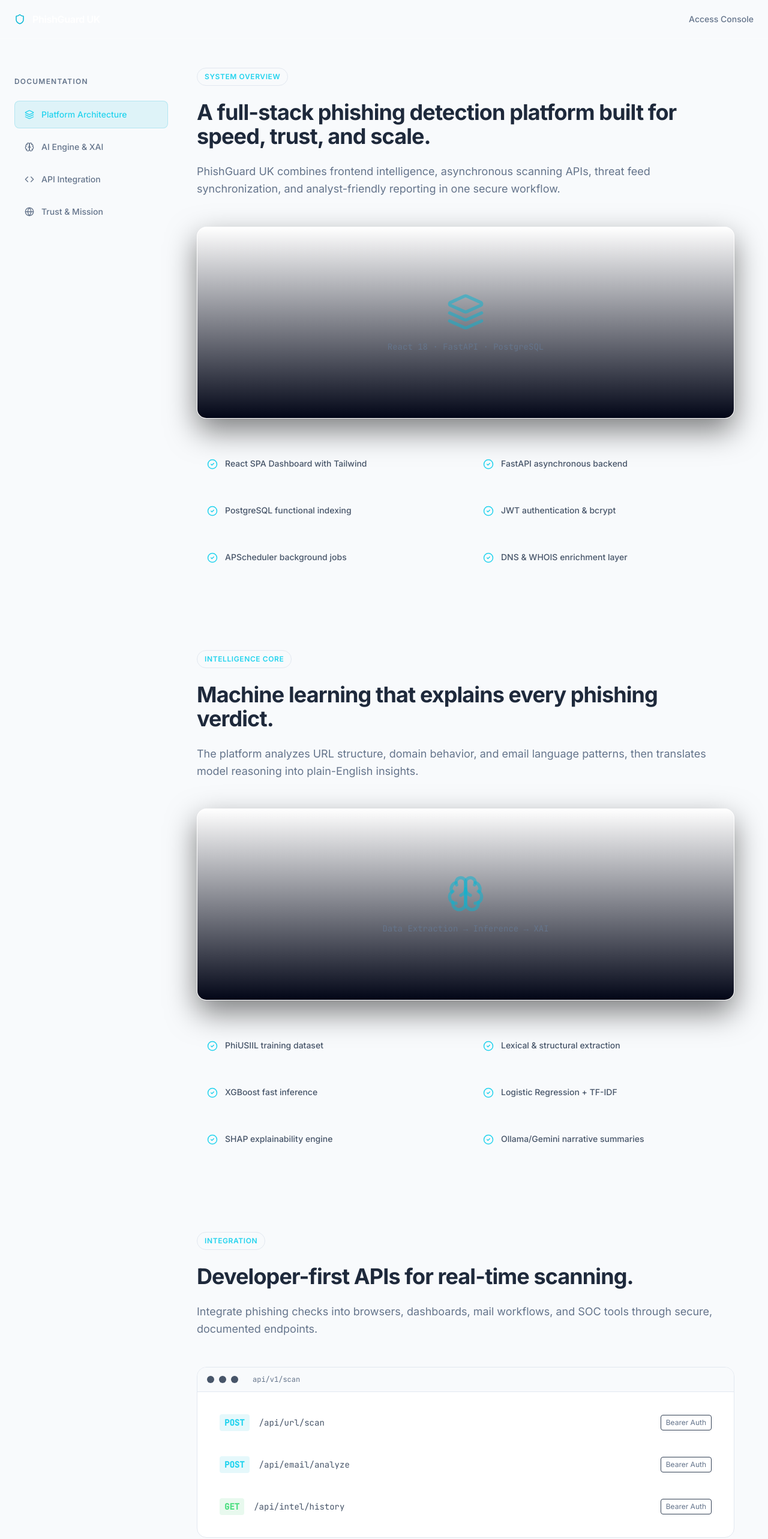
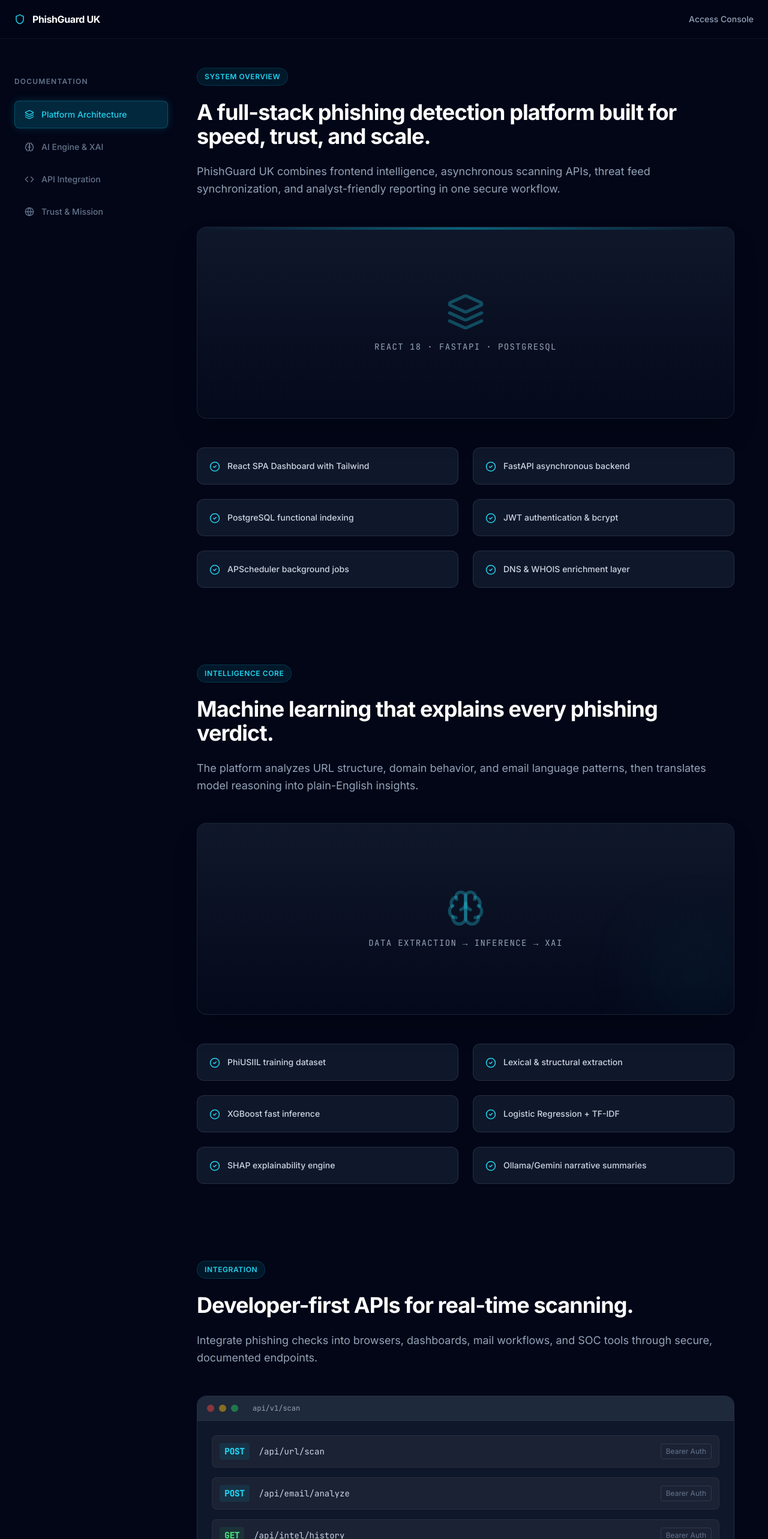
Before and after one commit to dilsara-sandun/Phishiigaurd-Uk, a React (Vite) app in the folder frontend/: page /platform in a window 1280 px wide. Shown: the top 2566 px of the page at 60% size. Built offline with nearby package versions, Linux system fonts and the light colour scheme.

Commit message:
style: update Platform page to darkblue/white theme and fix backend dependencies

```diff
--- a/frontend/src/pages/PlatformPage.jsx
+++ b/frontend/src/pages/PlatformPage.jsx
@@ -33,17 +33,17 @@
   };
 
   return (
-    <div className="min-h-screen bg-slate-50 text-slate-600 font-sans selection:bg-brand-500/30">
+    <div className="min-h-screen bg-[#020617] text-slate-300 font-sans selection:bg-brand-500/30">
 
       {/* Navbar (Simplified for secondary page) */}
-      <nav className="sticky top-0 z-50 w-full backdrop-blur-xl bg-slate-50/90 border-b border-white/5">
+      <nav className="sticky top-0 z-50 w-full backdrop-blur-xl bg-[#020617]/80 border-b border-white/5">
         <div className="max-w-7xl mx-auto px-6 h-16 flex items-center justify-between">
           <Link to="/" className="flex items-center gap-3">
-            <Shield size={18} className="text-brand-500" />
+            <Shield size={18} className="text-brand-400" />
             <span className="text-white font-bold tracking-tight">PhishGuard UK</span>
           </Link>
           <div className="flex items-center gap-4">
-            <Link to="/login" className="text-sm font-medium text-slate-500 hover:text-slate-800 transition-colors">Access Console</Link>
+            <Link to="/login" className="text-sm font-medium text-slate-400 hover:text-white transition-colors">Access Console</Link>
           </div>
         </div>
       </nav>
@@ -66,8 +66,8 @@
                   onClick={() => scrollTo(id)}
                   className={`flex items-center gap-3 px-4 py-3 rounded-lg text-sm font-medium transition-all text-left ${
                     activeSection === id
-                      ? 'bg-brand-500/10 text-brand-400 border border-brand-500/20'
-                      : 'text-slate-500 hover:text-slate-800 hover:bg-white/5 border border-transparent'
+                      ? 'bg-brand-500/20 text-brand-400 border border-brand-500/30 shadow-[0_0_15px_rgba(6,182,212,0.2)]'
+                      : 'text-slate-500 hover:text-white hover:bg-white/5 border border-transparent'
                   }`}
                 >
                   <Icon size={16} className={activeSection === id ? 'text-brand-400' : 'text-slate-500'} />
@@ -83,22 +83,22 @@
 
           {/* Platform Section */}
           <section id="platform" className="scroll-mt-32">
-            <div className="inline-flex items-center gap-2 px-3 py-1.5 rounded-full bg-white/5 border border-slate-200 mb-6">
+            <div className="inline-flex items-center gap-2 px-3 py-1.5 rounded-full bg-brand-500/10 border border-brand-500/20 mb-6">
               <span className="text-brand-400 text-xs font-semibold uppercase tracking-wider">System Overview</span>
             </div>
-            <h1 className="text-4xl font-extrabold text-slate-800 tracking-tight mb-6">
+            <h1 className="text-4xl font-extrabold text-white tracking-tight mb-6">
               A full-stack phishing detection platform built for speed, trust, and scale.
             </h1>
-            <p className="text-lg text-slate-500 mb-12 leading-relaxed">
+            <p className="text-lg text-slate-400 mb-12 leading-relaxed">
               PhishGuard UK combines frontend intelligence, asynchronous scanning APIs, threat feed synchronization, and analyst-friendly reporting in one secure workflow.
             </p>
 
             {/* Diagram Placeholder */}
-            <div className="w-full h-80 bg-white border border-white/5 rounded-2xl mb-12 flex flex-col items-center justify-center shadow-[0_20px_50px_rgba(0,0,0,0.5)] relative overflow-hidden">
-               {/* <img src="/platform-stack.png" alt="Architecture Stack" className="absolute inset-0 w-full h-full object-cover opacity-80" /> */}
-               <div className="absolute inset-0 bg-gradient-to-t from-midnight-900 to-transparent" />
-               <Layers size={64} className="text-brand-500/50 mb-4 relative z-10" />
-               <span className="text-slate-500 font-mono text-sm relative z-10">React 18 &middot; FastAPI &middot; PostgreSQL</span>
+            <div className="w-full h-80 bg-[#0f172a] border border-white/5 rounded-2xl mb-12 flex flex-col items-center justify-center shadow-2xl relative overflow-hidden group">
+               <div className="absolute inset-0 bg-gradient-to-t from-[#020617] to-transparent opacity-80" />
+               <div className="absolute top-0 left-0 w-full h-1 bg-gradient-to-r from-transparent via-brand-500/50 to-transparent animate-pulse" />
+               <Layers size={64} className="text-brand-400/30 mb-4 relative z-10 group-hover:scale-110 transition-transform duration-500" />
+               <span className="text-slate-400 font-mono text-sm relative z-10 tracking-widest uppercase">React 18 &middot; FastAPI &middot; PostgreSQL</span>
             </div>
 
             <div className="grid sm:grid-cols-2 gap-6">
@@ -110,9 +110,9 @@
                 "APScheduler background jobs",
                 "DNS & WHOIS enrichment layer"
               ].map((feature, i) => (
-                <div key={i} className="flex items-start gap-3 bg-slate-50 border border-white/5 p-4 rounded-xl">
+                <div key={i} className="flex items-start gap-3 bg-[#0f172a] border border-white/10 p-5 rounded-xl hover:bg-brand-500/5 transition-colors">
                   <CheckCircle2 size={18} className="text-brand-400 flex-shrink-0 mt-0.5" />
-                  <span className="text-sm text-slate-600 font-medium">{feature}</span>
+                  <span className="text-sm text-slate-300 font-medium">{feature}</span>
                 </div>
               ))}
             </div>
@@ -120,21 +120,21 @@
 
           {/* AI Engine Section */}
           <section id="ai-engine" className="scroll-mt-32">
-            <div className="inline-flex items-center gap-2 px-3 py-1.5 rounded-full bg-white/5 border border-slate-200 mb-6">
+            <div className="inline-flex items-center gap-2 px-3 py-1.5 rounded-full bg-brand-500/10 border border-brand-500/20 mb-6">
               <span className="text-brand-400 text-xs font-semibold uppercase tracking-wider">Intelligence Core</span>
             </div>
-            <h2 className="text-4xl font-extrabold text-slate-800 tracking-tight mb-6">
+            <h2 className="text-4xl font-extrabold text-white tracking-tight mb-6">
               Machine learning that explains every phishing verdict.
             </h2>
-            <p className="text-lg text-slate-500 mb-12 leading-relaxed">
+            <p className="text-lg text-slate-400 mb-12 leading-relaxed">
               The platform analyzes URL structure, domain behavior, and email language patterns, then translates model reasoning into plain-English insights.
             </p>
 
-            <div className="w-full h-80 bg-white border border-white/5 rounded-2xl mb-12 flex flex-col items-center justify-center shadow-[0_20px_50px_rgba(0,0,0,0.5)] relative overflow-hidden">
-               {/* <img src="/ai-pipeline.png" alt="AI Pipeline" className="absolute inset-0 w-full h-full object-cover opacity-80" /> */}
-               <div className="absolute inset-0 bg-gradient-to-t from-midnight-900 to-transparent" />
-               <Brain size={64} className="text-brand-500/50 mb-4 relative z-10" />
-               <span className="text-slate-500 font-mono text-sm relative z-10">Data Extraction &rarr; Inference &rarr; XAI</span>
+            <div className="w-full h-80 bg-[#0f172a] border border-white/5 rounded-2xl mb-12 flex flex-col items-center justify-center shadow-2xl relative overflow-hidden group">
+               <div className="absolute inset-0 bg-gradient-to-t from-[#020617] to-transparent opacity-80" />
+               <div className="absolute bottom-0 right-0 w-32 h-32 bg-brand-500/10 blur-3xl rounded-full" />
+               <Brain size={64} className="text-brand-400/30 mb-4 relative z-10 group-hover:rotate-12 transition-transform duration-500" />
+               <span className="text-slate-400 font-mono text-sm relative z-10 tracking-widest uppercase">Data Extraction &rarr; Inference &rarr; XAI</span>
             </div>
 
             <div className="grid sm:grid-cols-2 gap-6">
@@ -146,9 +146,9 @@
                 "SHAP explainability engine",
                 "Ollama/Gemini narrative summaries"
               ].map((feature, i) => (
-                <div key={i} className="flex items-start gap-3 bg-slate-50 border border-white/5 p-4 rounded-xl">
+                <div key={i} className="flex items-start gap-3 bg-[#0f172a] border border-white/10 p-5 rounded-xl hover:bg-brand-500/5 transition-colors">
                   <CheckCircle2 size={18} className="text-brand-400 flex-shrink-0 mt-0.5" />
-                  <span className="text-sm text-slate-600 font-medium">{feature}</span>
+                  <span className="text-sm text-slate-300 font-medium">{feature}</span>
                 </div>
               ))}
             </div>
@@ -156,39 +156,39 @@
 
           {/* API Docs Section */}
           <section id="api-docs" className="scroll-mt-32">
-            <div className="inline-flex items-center gap-2 px-3 py-1.5 rounded-full bg-white/5 border border-slate-200 mb-6">
+            <div className="inline-flex items-center gap-2 px-3 py-1.5 rounded-full bg-brand-500/10 border border-brand-500/20 mb-6">
               <span className="text-brand-400 text-xs font-semibold uppercase tracking-wider">Integration</span>
             </div>
-            <h2 className="text-4xl font-extrabold text-slate-800 tracking-tight mb-6">
+            <h2 className="text-4xl font-extrabold text-white tracking-tight mb-6">
               Developer-first APIs for real-time scanning.
             </h2>
-            <p className="text-lg text-slate-500 mb-12 leading-relaxed">
+            <p className="text-lg text-slate-400 mb-12 leading-relaxed">
               Integrate phishing checks into browsers, dashboards, mail workflows, and SOC tools through secure, documented endpoints.
             </p>
 
-            <div className="bg-white border border-slate-200 rounded-2xl overflow-hidden mb-12">
-              <div className="bg-slate-50 border-b border-slate-200 px-4 py-3 flex items-center gap-2">
-                <div className="w-3 h-3 rounded-full bg-slate-600" />
-                <div className="w-3 h-3 rounded-full bg-slate-600" />
-                <div className="w-3 h-3 rounded-full bg-slate-600" />
-                <span className="ml-4 text-xs font-mono text-slate-500">api/v1/scan</span>
+            <div className="bg-[#0f172a] border border-white/10 rounded-2xl overflow-hidden mb-12">
+              <div className="bg-[#1e293b] border-b border-white/5 px-4 py-3 flex items-center gap-2">
+                <div className="w-3 h-3 rounded-full bg-[#ef4444]/50" />
+                <div className="w-3 h-3 rounded-full bg-[#eab308]/50" />
+                <div className="w-3 h-3 rounded-full bg-[#22c55e]/50" />
+                <span className="ml-4 text-xs font-mono text-slate-400">api/v1/scan</span>
               </div>
               <div className="p-6">
                 <div className="flex flex-col gap-4">
-                  <div className="flex items-center gap-4 bg-white/50 p-3 rounded-lg border border-white/5">
+                  <div className="flex items-center gap-4 bg-white/5 p-3 rounded-lg border border-white/5">
                     <span className="text-brand-400 font-mono text-sm font-bold bg-brand-500/10 px-2 py-1 rounded">POST</span>
-                    <span className="text-slate-600 font-mono text-sm">/api/url/scan</span>
-                    <span className="ml-auto text-xs text-slate-500 border border-slate-700 px-2 py-1 rounded">Bearer Auth</span>
+                    <span className="text-slate-300 font-mono text-sm">/api/url/scan</span>
+                    <span className="ml-auto text-xs text-slate-500 border border-white/10 px-2 py-1 rounded">Bearer Auth</span>
                   </div>
-                  <div className="flex items-center gap-4 bg-white/50 p-3 rounded-lg border border-white/5">
+                  <div className="flex items-center gap-4 bg-white/5 p-3 rounded-lg border border-white/5">
                     <span className="text-brand-400 font-mono text-sm font-bold bg-brand-500/10 px-2 py-1 rounded">POST</span>
-                    <span className="text-slate-600 font-mono text-sm">/api/email/analyze</span>
-                    <span className="ml-auto text-xs text-slate-500 border border-slate-700 px-2 py-1 rounded">Bearer Auth</span>
+                    <span className="text-slate-300 font-mono text-sm">/api/email/analyze</span>
+                    <span className="ml-auto text-xs text-slate-500 border border-white/10 px-2 py-1 rounded">Bearer Auth</span>
                   </div>
-                  <div className="flex items-center gap-4 bg-white/50 p-3 rounded-lg border border-white/5">
+                  <div className="flex items-center gap-4 bg-white/5 p-3 rounded-lg border border-white/5">
                     <span className="text-green-400 font-mono text-sm font-bold bg-green-500/10 px-2 py-1 rounded">GET</span>
-                    <span className="text-slate-600 font-mono text-sm">/api/intel/history</span>
-                    <span className="ml-auto text-xs text-slate-500 border border-slate-700 px-2 py-1 rounded">Bearer Auth</span>
+                    <span className="text-slate-300 font-mono text-sm">/api/intel/history</span>
+                    <span className="ml-auto text-xs text-slate-500 border border-white/10 px-2 py-1 rounded">Bearer Auth</span>
                   </div>
                 </div>
               </div>
@@ -203,9 +203,9 @@
                 "Rate limiting middleware",
                 "Swagger/OpenAPI readiness"
               ].map((feature, i) => (
-                <div key={i} className="flex items-start gap-3 bg-slate-50 border border-white/5 p-4 rounded-xl">
+                <div key={i} className="flex items-start gap-3 bg-[#0f172a] border border-white/10 p-5 rounded-xl hover:bg-brand-500/5 transition-colors">
                   <CheckCircle2 size={18} className="text-brand-400 flex-shrink-0 mt-0.5" />
-                  <span className="text-sm text-slate-600 font-medium">{feature}</span>
+                  <span className="text-sm text-slate-300 font-medium">{feature}</span>
                 </div>
               ))}
             </div>
@@ -213,18 +213,18 @@
 
           {/* About Us Section */}
           <section id="about-us" className="scroll-mt-32">
-            <div className="bg-gradient-to-br from-midnight-900 to-graphite-900 border border-white/5 rounded-3xl p-10 lg:p-16 relative overflow-hidden">
+            <div className="bg-gradient-to-br from-[#0f172a] to-[#020617] border border-white/10 rounded-3xl p-10 lg:p-16 relative overflow-hidden shadow-2xl">
               <div className="absolute top-0 right-0 w-64 h-64 bg-brand-500/10 blur-[100px] rounded-full pointer-events-none" />
 
-              <div className="inline-flex items-center gap-2 px-3 py-1.5 rounded-full bg-white/5 border border-slate-200 mb-8 relative z-10">
+              <div className="inline-flex items-center gap-2 px-3 py-1.5 rounded-full bg-brand-500/10 border border-brand-500/20 mb-8 relative z-10">
                 <span className="text-brand-400 text-xs font-semibold uppercase tracking-wider">Mission</span>
               </div>
 
-              <h2 className="text-3xl lg:text-5xl font-extrabold text-slate-800 tracking-tight mb-8 relative z-10">
+              <h2 className="text-3xl lg:text-5xl font-extrabold text-white tracking-tight mb-8 relative z-10">
                 Built to make phishing defense understandable.
               </h2>
 
-              <p className="text-xl text-slate-500 mb-12 leading-relaxed relative z-10 font-medium">
+              <p className="text-xl text-slate-300 mb-12 leading-relaxed relative z-10 font-medium">
                 PhishGuard UK was designed as a practical security platform that combines machine learning accuracy with transparent explanations for real users.
               </p>
 
@@ -237,8 +237,8 @@
                   "Academic project credibility"
                 ].map((feature, i) => (
                   <div key={i} className="flex items-center gap-3">
-                    <div className="w-1.5 h-1.5 rounded-full bg-brand-500" />
-                    <span className="text-slate-600 font-medium">{feature}</span>
+                    <div className="w-1.5 h-1.5 rounded-full bg-brand-500 shadow-[0_0_8px_rgba(6,182,212,0.5)]" />
+                    <span className="text-slate-300 font-medium">{feature}</span>
                   </div>
                 ))}
               </div>
```
